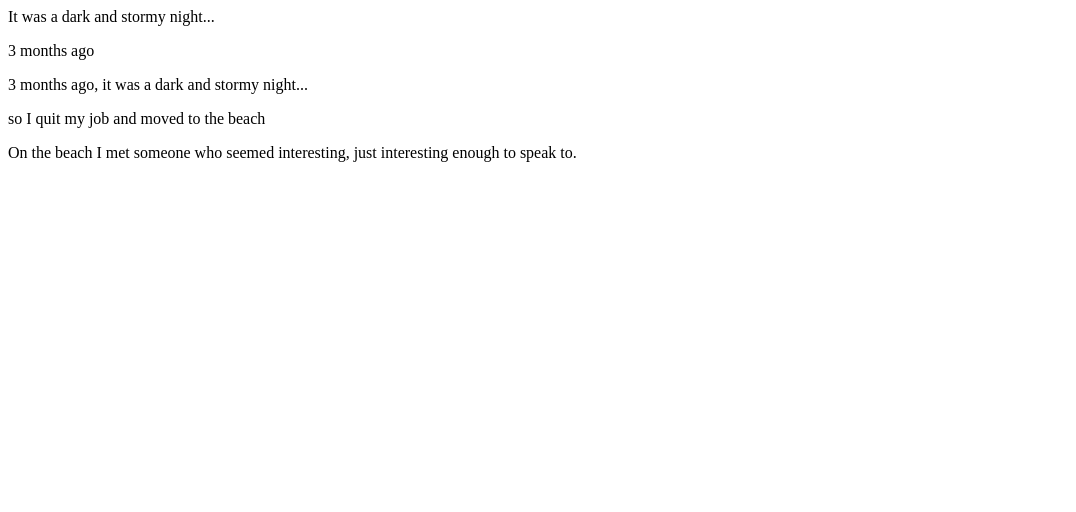
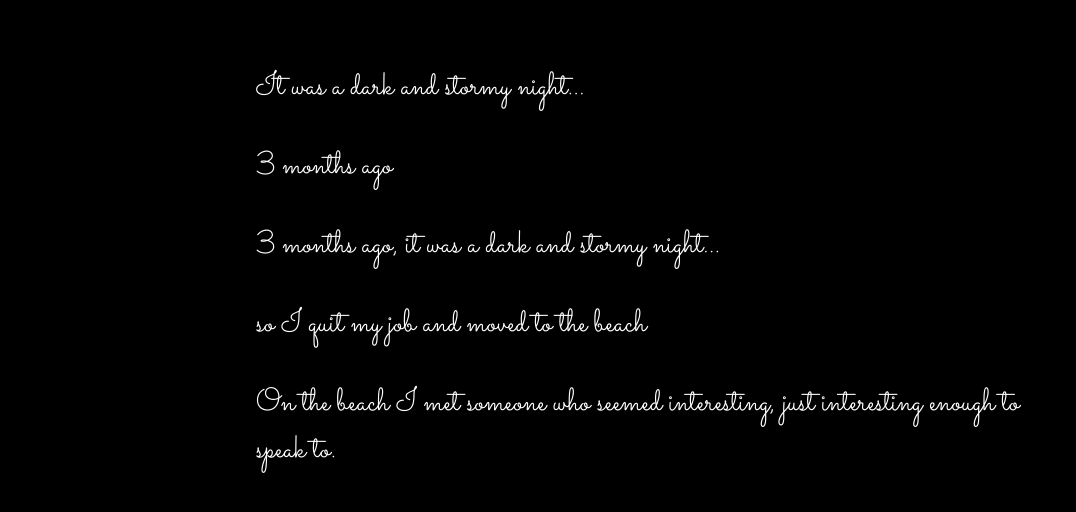
Before and after one commit to code-front/fireside-story, a plain HTML site: page index.html in a window 1280 px wide. Shown: the whole page, without its empty margins (0-1076 px from the left). Drawn offline with Linux system fonts and the light colour scheme.

Commit message:
I don't even know what I'm doing anymore.

```diff
--- a/index.html
+++ b/index.html
@@ -1,4 +1,11 @@
 <html>
+
+  <head>
+
+	  <link rel="stylesheet" type="text/css" href="style.css">
+	  <link href="https://fonts.googleapis.com/css?family=Sacramento" rel="stylesheet">
+
+  </head>
   <body>
     <p>It was a dark and stormy night...</p>
     <p>3 months ago</p>
--- a/style.css
+++ b/style.css
@@ -1,4 +1,9 @@
 body {
     color: white;
     background-color: black;
+    font-family: 'Sacramento', cursive;
+    font-size: 32px;
+    margin-top: 5%;
+    margin-left: 20%;
+    margin-right: 20%;
   }
```
